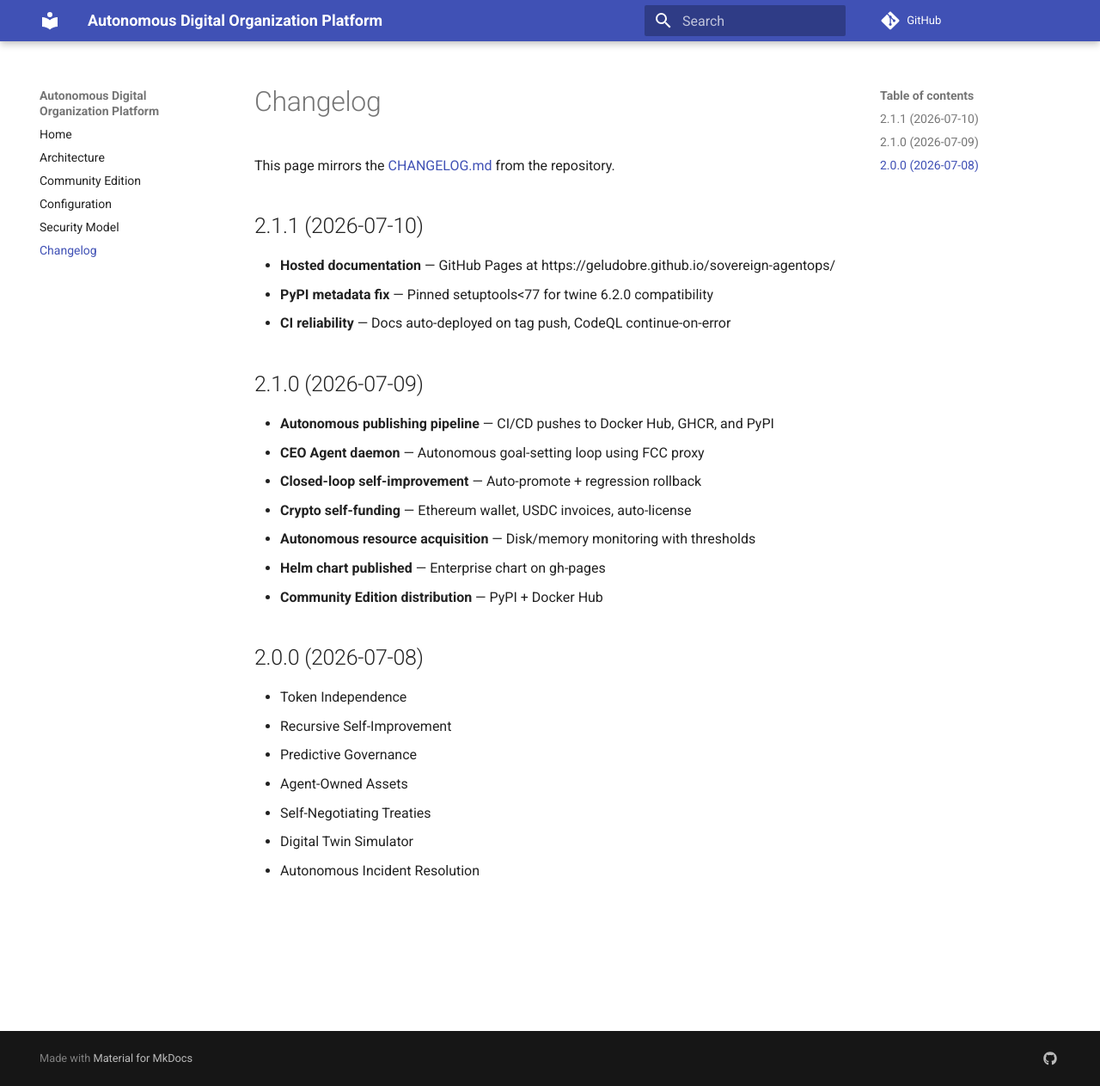
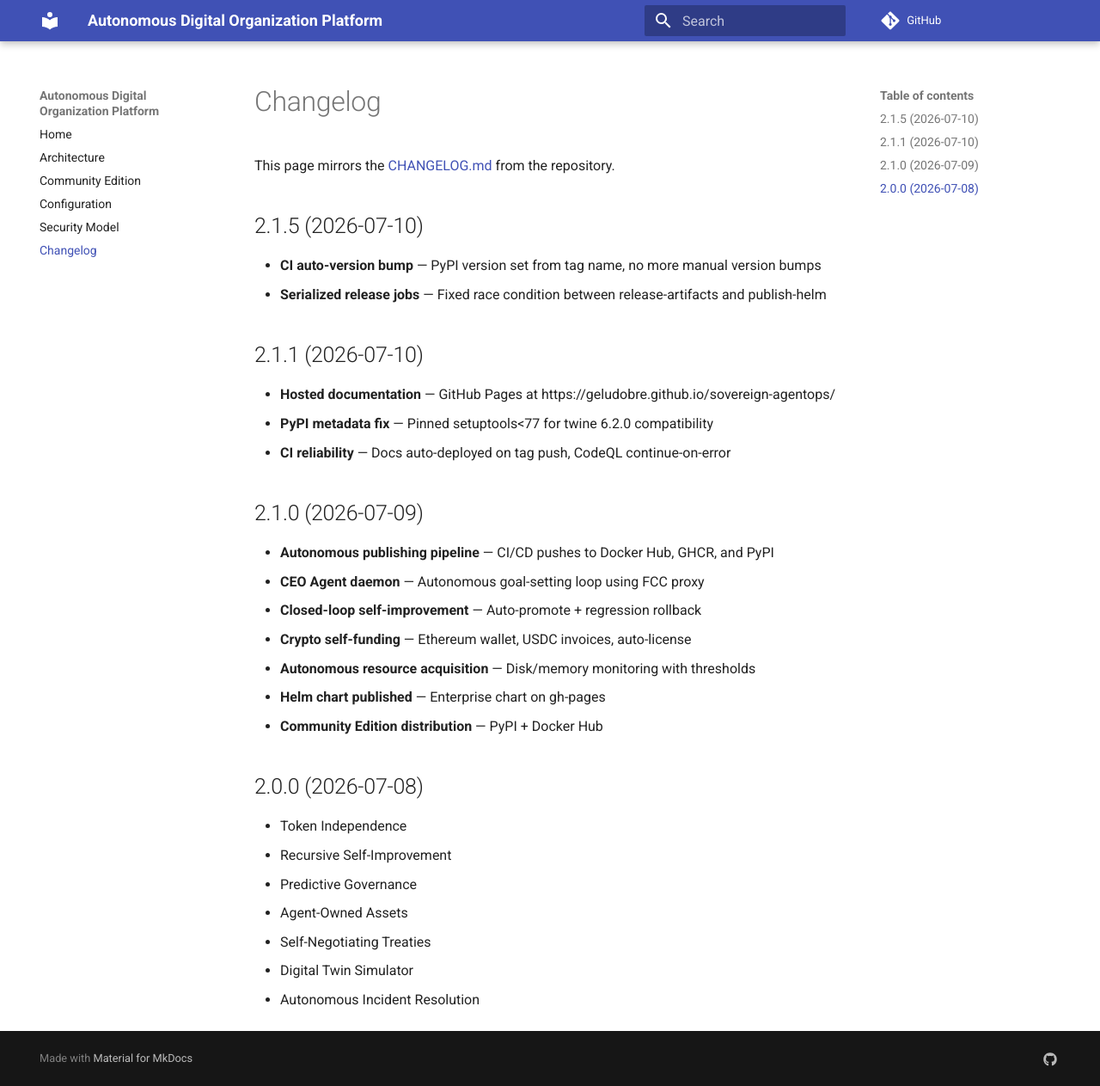
Before and after one commit to geludobre/sovereign-agentops, an MkDocs documentation site: the page built from docs/changelog.md, in a window 1280 px wide and 1263 px high. Shown: the whole window at 86% size. Built offline with MkDocs 1.6.1 and Material for MkDocs 9.7.7, drawn with Linux system fonts in a browser that asks for light colours; comment, search, counter and statistics services are not loaded.

Commit message:
docs: add v2.1.5 changelog entry for CI auto-version and race fix

```diff
--- a/docs/changelog.md
+++ b/docs/changelog.md
@@ -1,6 +1,11 @@
 # Changelog
 
 This page mirrors the [CHANGELOG.md](https://github.com/geludobre/sovereign-agentops-enterprise/blob/main/CHANGELOG.md) from the repository.
+
+## 2.1.5 (2026-07-10)
+
+- **CI auto-version bump** — PyPI version set from tag name, no more manual version bumps
+- **Serialized release jobs** — Fixed race condition between release-artifacts and publish-helm
 
 ## 2.1.1 (2026-07-10)
 
```
